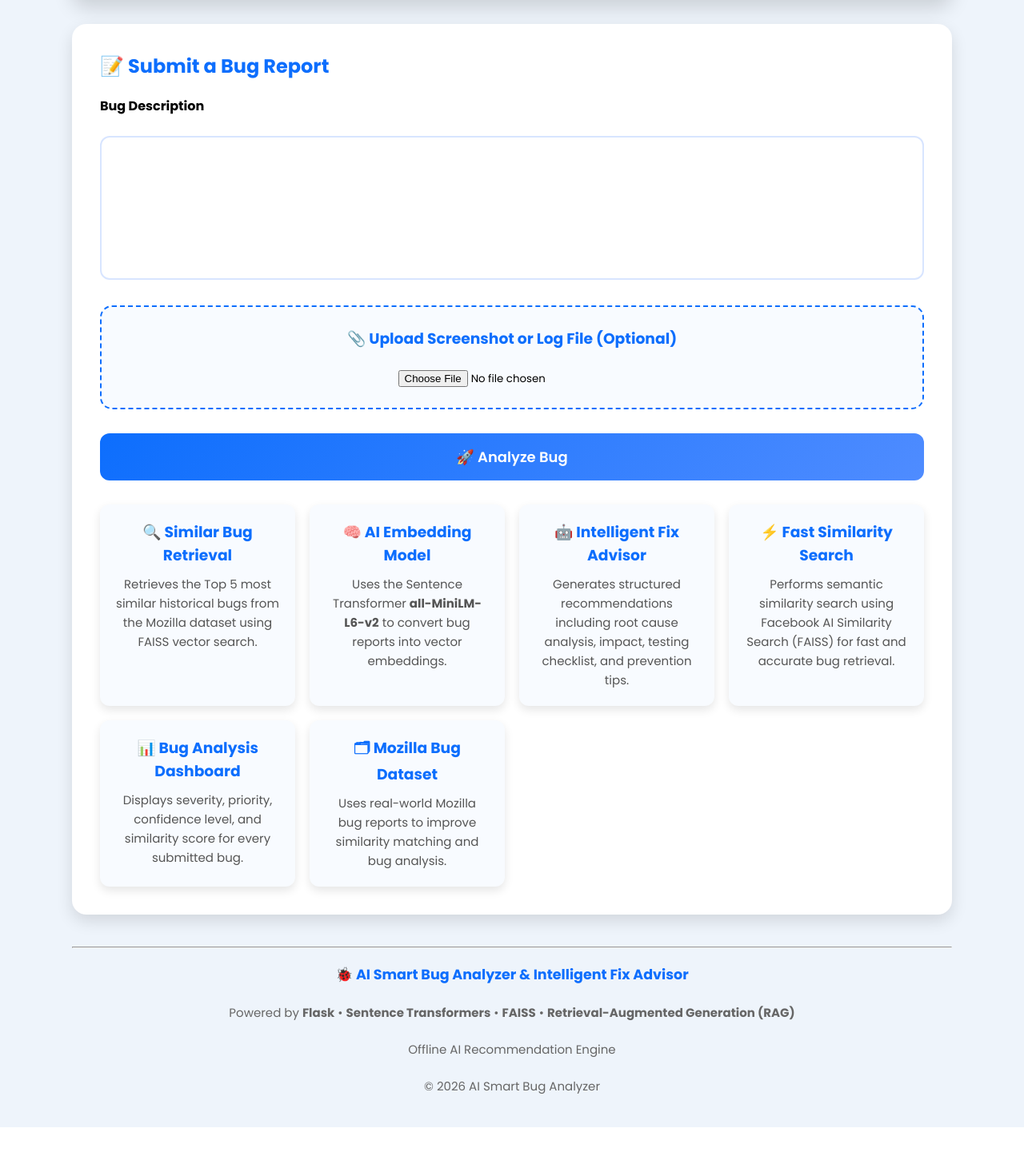
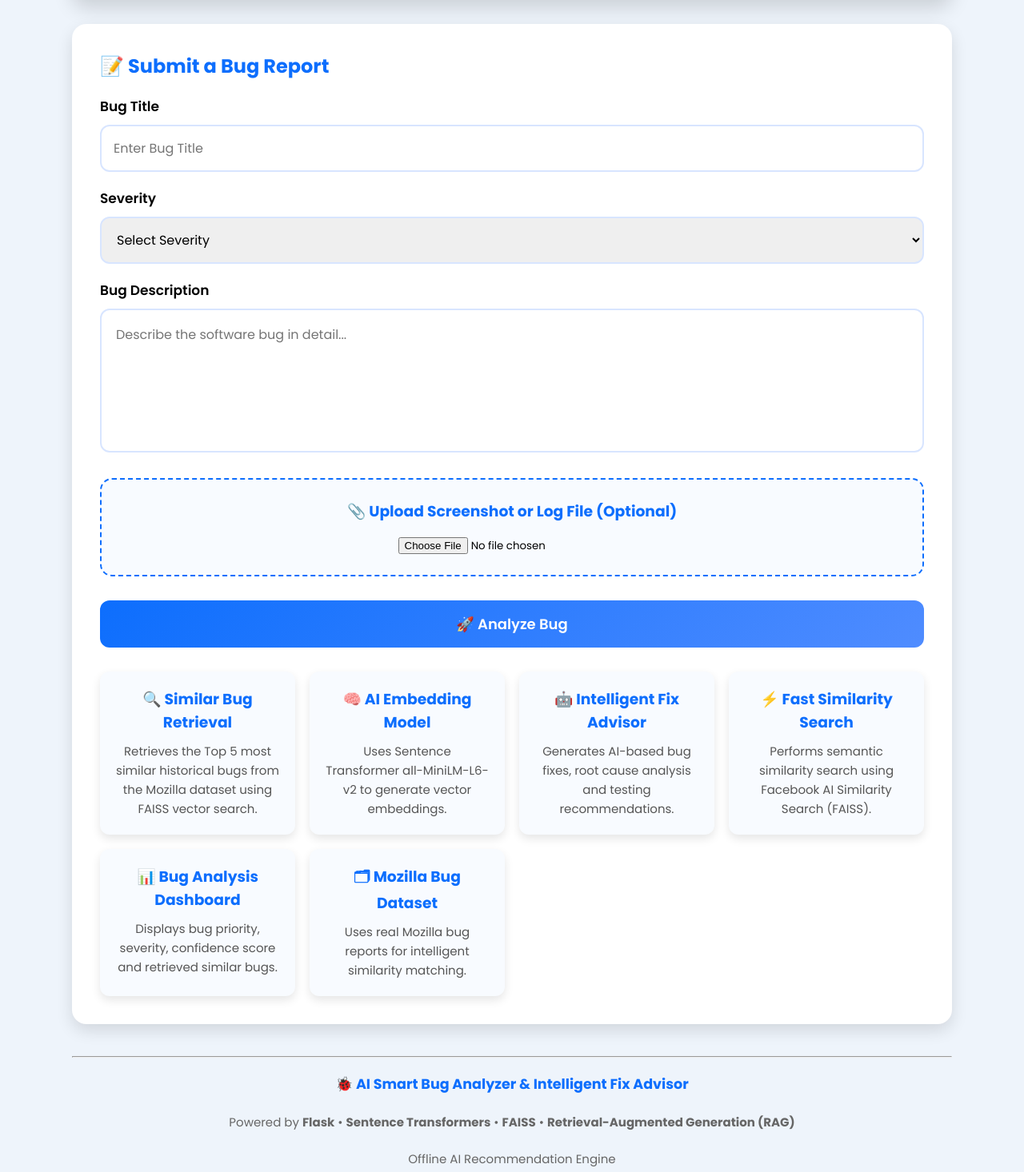
Before and after one commit to Vyshu222005/Creation-of-Intelligent-Bug-Diagnosis-Platform, a Flask app: page / in a window 1280 px wide. Shown: the part 231-1697 px from the top of the page at 80% size. Before the commit the page ends 1641 px from the top, so only its background shows below. Run offline with Flask 3, Linux system fonts and the light colour scheme; parts of the project's set-up code (start-up, migrations or seed data) failed here and were passed over.

Commit message:
Updated bug analysis logic

```diff
--- a/app.py
+++ b/app.py
@@ -655,6 +655,9 @@ def submit():
     bug_report = request.form["bug_report"]
 
     bug_file = request.files["bug_file"]
+    bug_title = request.form.get("bug_title")
+    severity = request.form.get("severity")
+    bug_report = request.form.get("bug_report")
 
     filename = ""
 
--- a/bug_reports.csv
+++ b/bug_reports.csv
@@ -96,3 +96,4 @@ SQL query timeout.",,18-07-2026 10:37 AM
 Invalid password.",,18-07-2026 10:37 AM
 96,,Aws_certification.pdf,18-07-2026 11:39 AM
 97,,THRIVENI.pdf,20-07-2026 06:33 PM
+98,The application crashes immediately after entering valid username and password. The login page closes unexpectedly and displays a NullPointerException in the server logs. This issue occurs every time after the latest update.,THRIVENI.pdf,22-07-2026 05:48 PM
--- a/templates/index.html
+++ b/templates/index.html
@@ -1,12 +1,9 @@
 <!DOCTYPE html>
 <html lang="en">
-
 <head>
 
 <meta charset="UTF-8">
-
-<meta name="viewport"
-content="width=device-width, initial-scale=1.0">
+<meta name="viewport" content="width=device-width, initial-scale=1.0">
 
 <title>AI Smart Bug Analyzer & Intelligent Fix Advisor</title>
 
@@ -22,229 +19,154 @@ font-family:'Poppins',sans-serif;
 }
 
 body{
-
 background:#eef4fb;
-
 }
 
 .container{
-
 width:92%;
 max-width:1100px;
-
 margin:30px auto;
-
 }
 
 .header{
-
 background:linear-gradient(135deg,#0d6efd,#4f8cff);
-
 padding:40px;
-
 border-radius:18px;
-
 color:white;
-
 text-align:center;
-
 box-shadow:0 10px 25px rgba(0,0,0,.15);
-
 }
 
 .header h1{
-
 font-size:38px;
-
 margin-bottom:10px;
-
 }
 
 .header p{
-
 font-size:18px;
-
 opacity:.95;
-
 }
 
 .main{
-
 margin-top:30px;
-
 background:white;
-
 padding:35px;
-
 border-radius:18px;
-
 box-shadow:0 8px 20px rgba(0,0,0,.12);
-
 }
 
 .main h2{
+color:#0d6efd;
+margin-bottom:20px;
+}
 
-color:#0d6efd;
+label{
+font-size:17px;
+font-weight:600;
+}
 
+input[type=text],
+select{
+width:100%;
+padding:15px;
+font-size:16px;
+border-radius:12px;
+border:2px solid #d8e5ff;
+outline:none;
+margin-top:10px;
 margin-bottom:20px;
+transition:.3s;
+}
 
+input[type=text]:focus,
+select:focus,
+textarea:focus{
+border-color:#0d6efd;
+box-shadow:0 0 10px rgba(13,110,253,.25);
 }
 
 textarea{
-
 width:100%;
-
 height:180px;
-
 padding:18px;
-
 font-size:16px;
-
 border-radius:12px;
-
 border:2px solid #d8e5ff;
-
 resize:none;
-
 outline:none;
-
+margin-top:10px;
 transition:.3s;
-
-}
-
-textarea:focus{
-
-border-color:#0d6efd;
-
-box-shadow:0 0 10px rgba(13,110,253,.25);
-
 }
 
 .file-box{
-
 margin-top:25px;
-
 padding:25px;
-
 border:2px dashed #0d6efd;
-
 border-radius:15px;
-
 background:#f8fbff;
-
 text-align:center;
-
 }
 
 .file-box h3{
-
 color:#0d6efd;
-
 margin-bottom:15px;
-
 }
 
-input[type=file]{
-
-margin-top:10px;
-
-}
 .btn{
-
 width:100%;
-
 margin-top:30px;
-
 padding:16px;
-
 border:none;
-
 border-radius:12px;
-
 background:linear-gradient(135deg,#0d6efd,#4f8cff);
-
 color:white;
-
 font-size:18px;
-
 font-weight:600;
-
 cursor:pointer;
-
 transition:.3s;
-
 }
 
 .btn:hover{
-
 transform:translateY(-3px);
-
 box-shadow:0 8px 20px rgba(13,110,253,.35);
-
 }
 
 .features{
-
 display:grid;
-
 grid-template-columns:repeat(auto-fit,minmax(220px,1fr));
-
 gap:18px;
-
 margin-top:30px;
-
 }
 
 .feature{
-
 background:#f8fbff;
-
 padding:20px;
-
 border-radius:12px;
-
 text-align:center;
-
 box-shadow:0 5px 12px rgba(0,0,0,.10);
-
 transition:.3s;
-
 }
 
 .feature:hover{
-
 transform:translateY(-6px);
-
 }
 
 .feature h3{
-
 color:#0d6efd;
-
 margin-bottom:10px;
-
 }
 
 .feature p{
-
 color:#555;
-
 font-size:15px;
-
 line-height:1.6;
-
 }
 
 .footer{
-
 margin:40px 0;
-
 text-align:center;
-
 color:#666;
-
 font-size:15px;
-
 }
 
 </style>
@@ -260,11 +182,8 @@ font-size:15px;
 <h1>🐞 AI Smart Bug Analyzer & Intelligent Fix Advisor</h1>
 
 <p>
-
-Analyze software bugs intelligently using
-Retrieval-Augmented Generation (RAG),
+Analyze software bugs intelligently using Retrieval-Augmented Generation (RAG),
 Sentence Transformers and FAISS.
-
 </p>
 
 </div>
@@ -272,61 +191,51 @@ Sentence Transformers and FAISS.
 <div class="main">
 
 <h2>📝 Submit a Bug Report</h2>
+
 {% if error %}
-<div style="background:#ffe5e5;
-            color:#d32f2f;
-            border:1px solid #d32f2f;
-            padding:12px;
-            border-radius:8px;
-            margin-bottom:20px;
-            text-align:center;
-            font-weight:bold;">
-    {{ error }}
+<div style="background:#ffe5e5;color:#d32f2f;border:1px solid #d32f2f;padding:12px;border-radius:8px;margin-bottom:20px;text-align:center;font-weight:bold;">
+{{ error }}
 </div>
 {% endif %}
 
-<form action="/submit"
+<form action="/submit" method="POST" enctype="multipart/form-data">
 
-method="POST"
+<label>Bug Title</label>
+<input type="text"
+name="bug_title"
+placeholder="Enter Bug Title"
+required>
 
-enctype="multipart/form-data">
+<label>Severity</label>
 
-<label>
+<select name="severity" required>
+<option value="">Select Severity</option>
+<option value="Low">🟢 Low</option>
+<option value="Medium">🟡 Medium</option>
+<option value="High">🟠 High</option>
+<option value="Critical">🔴 Critical</option>
+</select>
 
-<strong>Bug Description</strong>
-
-</label>
-
-<br><br>
+<label>Bug Description</label>
 
 <textarea
-
 name="bug_report"
-
 placeholder="Describe the software bug in detail..."
-
-required>
-
-</textarea>
+required></textarea>
 
 <div class="file-box">
 
 <h3>📎 Upload Screenshot or Log File (Optional)</h3>
 
 <input
-
 type="file"
-
 name="bug_file"
-
 accept=".png,.jpg,.jpeg,.pdf,.txt,.log">
 
 </div>
 
 <button
-
 type="submit"
-
 class="btn">
 
 🚀 Analyze Bug
@@ -334,94 +243,37 @@ class="btn">
 </button>
 
 </form>
-<!-- ==========================================================
-     AI Features
-=========================================================== -->
 
 <div class="features">
 
 <div class="feature">
-
 <h3>🔍 Similar Bug Retrieval</h3>
-
-<p>
-
-Retrieves the Top 5 most similar historical bugs
-from the Mozilla dataset using FAISS vector search.
-
-</p>
-
+<p>Retrieves the Top 5 most similar historical bugs from the Mozilla dataset using FAISS vector search.</p>
 </div>
 
 <div class="feature">
-
 <h3>🧠 AI Embedding Model</h3>
-
-<p>
-
-Uses the Sentence Transformer
-<strong>all-MiniLM-L6-v2</strong>
-to convert bug reports into vector embeddings.
-
-</p>
-
+<p>Uses Sentence Transformer all-MiniLM-L6-v2 to generate vector embeddings.</p>
 </div>
 
 <div class="feature">
-
 <h3>🤖 Intelligent Fix Advisor</h3>
-
-<p>
-
-Generates structured recommendations including
-root cause analysis, impact, testing checklist,
-and prevention tips.
-
-</p>
-
+<p>Generates AI-based bug fixes, root cause analysis and testing recommendations.</p>
 </div>
 
 <div class="feature">
-
 <h3>⚡ Fast Similarity Search</h3>
-
-<p>
-
-Performs semantic similarity search using
-Facebook AI Similarity Search (FAISS)
-for fast and accurate bug retrieval.
-
-</p>
-
+<p>Performs semantic similarity search using Facebook AI Similarity Search (FAISS).</p>
 </div>
 
 <div class="feature">
-
 <h3>📊 Bug Analysis Dashboard</h3>
-
-<p>
-
-Displays severity, priority,
-confidence level,
-and similarity score
-for every submitted bug.
-
-</p>
-
+<p>Displays bug priority, severity, confidence score and retrieved similar bugs.</p>
 </div>
 
 <div class="feature">
-
 <h3>🗂 Mozilla Bug Dataset</h3>
-
-<p>
-
-Uses real-world Mozilla bug reports
-to improve similarity matching
-and bug analysis.
-
-</p>
-
+<p>Uses real Mozilla bug reports for intelligent similarity matching.</p>
 </div>
 
 </div>
@@ -433,47 +285,30 @@ and bug analysis.
 <hr style="margin-bottom:20px;">
 
 <h3 style="color:#0d6efd;">
-
 🐞 AI Smart Bug Analyzer & Intelligent Fix Advisor
-
 </h3>
 
 <br>
 
 <p>
-
 Powered by
-
 <strong>Flask</strong> •
-
 <strong>Sentence Transformers</strong> •
-
 <strong>FAISS</strong> •
-
 <strong>Retrieval-Augmented Generation (RAG)</strong>
-
 </p>
 
 <br>
 
-<p>
-
-Offline AI Recommendation Engine
-
-</p>
+<p>Offline AI Recommendation Engine</p>
 
 <br>
 
-<p>
-
-© 2026 AI Smart Bug Analyzer
-
-</p>
+<p>© 2026 AI Smart Bug Analyzer</p>
 
 </div>
 
 </div>
 
 </body>
-
 </html>
```
